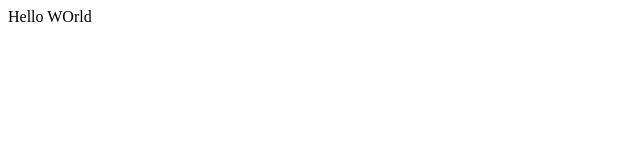
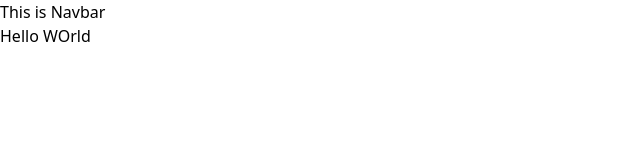
Before and after one commit to MdShijanAli/ecolaadpund, a Nuxt app: page / in a window 1280 px wide. Shown: the top 160 px of the page, without its empty margins (0-640 px from the left). Built offline with nearby package versions, Linux system fonts and the light colour scheme.

Commit message:
Add
Layout Created

```diff
--- /dev/null
+++ b/assets/css/main.css
@@ -0,0 +1,3 @@
+@tailwind base;
+@tailwind components;
+@tailwind utilities;
--- /dev/null
+++ b/components/navigation/default/Navbar.vue
@@ -0,0 +1,5 @@
+<template>
+  <div>
+    <h1>This is Navbar</h1>
+  </div>
+</template>
--- /dev/null
+++ b/layouts/default.vue
@@ -0,0 +1,22 @@
+<template>
+  <ClientOnly>
+    <Suspense>
+      <template #default>
+        <div class="overflow-y-auto h-100" style="min-height: 100svh">
+          <NuxtLoadingIndicator :duration="4000" :throttle="1" />
+          <Navbar />
+          <slot></slot>
+        </div>
+      </template>
+
+      <!-- loading state via #fallback slot -->
+      <template #fallback>
+        <LoaderPageLoadingSpinner />
+      </template>
+    </Suspense>
+  </ClientOnly>
+</template>
+
+<script setup>
+import Navbar from '@/components/navigation/default/Navbar.vue';
+</script>
--- a/nuxt.config.ts
+++ b/nuxt.config.ts
@@ -1,5 +1,12 @@
 // https://nuxt.com/docs/api/configuration/nuxt-config
 export default defineNuxtConfig({
   compatibilityDate: '2024-04-03',
-  devtools: { enabled: true }
+  devtools: { enabled: true },
+  css: ['~/assets/css/main.css'],
+  postcss: {
+    plugins: {
+      tailwindcss: {},
+      autoprefixer: {},
+    },
+  },
 })
--- a/package.json
+++ b/package.json
@@ -13,5 +13,10 @@
     "nuxt": "^3.13.2",
     "vue": "latest",
     "vue-router": "latest"
+  },
+  "devDependencies": {
+    "autoprefixer": "^10.4.20",
+    "postcss": "^8.4.47",
+    "tailwindcss": "^3.4.14"
   }
 }
--- /dev/null
+++ b/tailwind.config.js
@@ -0,0 +1,15 @@
+/** @type {import('tailwindcss').Config} */
+export default {
+  content: [
+    "./components/**/*.{js,vue,ts}",
+    "./layouts/**/*.vue",
+    "./pages/**/*.vue",
+    "./plugins/**/*.{js,ts}",
+    "./app.vue",
+    "./error.vue",
+  ],
+  theme: {
+    extend: {},
+  },
+  plugins: [],
+}
```
Also changed, not shown: 1 other file (tests, documents, lock files or other folders).
